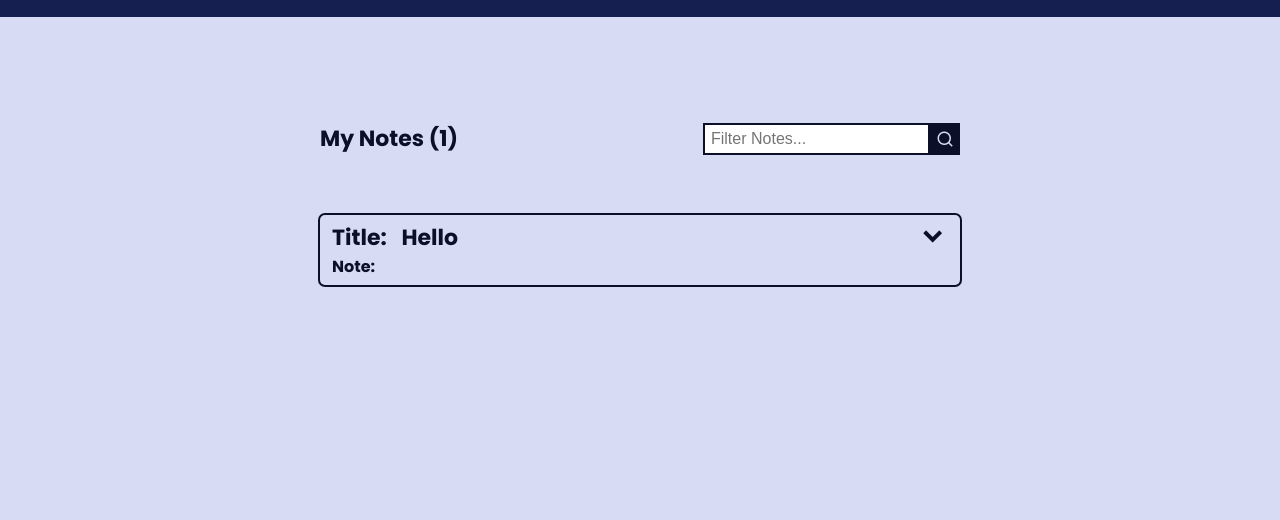
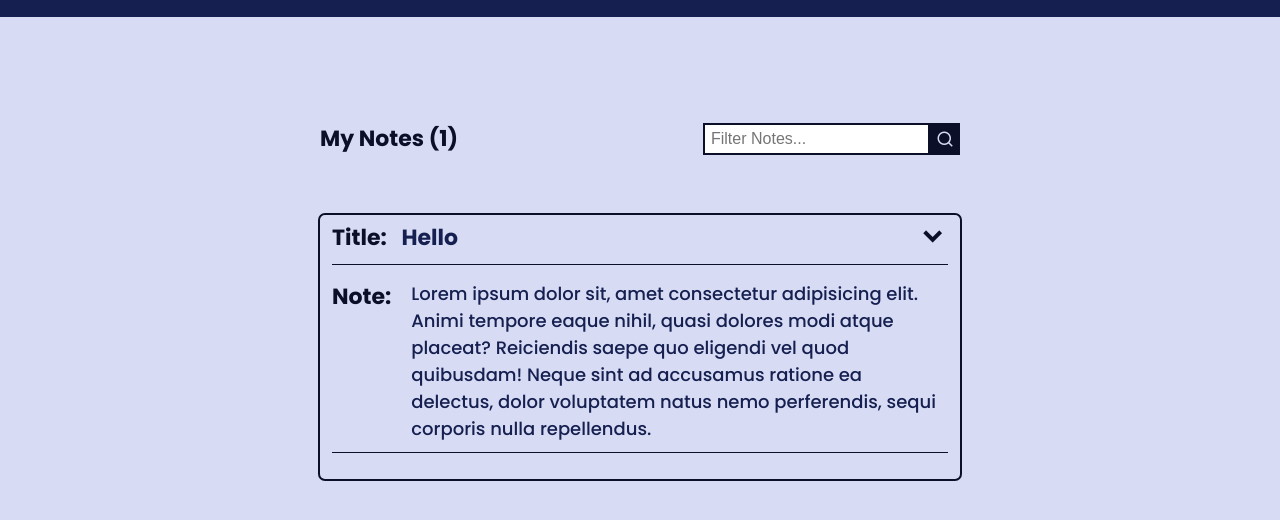
Before and after one commit to okorojames/james-note-app, a plain HTML site: page index.html in a window 1280 px wide. Shown: the part 78-598 px from the top of the page. Drawn offline with nearby package versions, Linux system fonts and the light colour scheme.

Commit message:
started the notes body section

```diff
--- a/index.html
+++ b/index.html
@@ -60,7 +60,7 @@
         <!--  -->
         <!-- BODY -->
         <div class="note-body">
-          <h4 class="node-body-h4">Note: <p class="note-body-note"></p></h4>
+          <h4 class="node-body-h4">Note: <p class="note-body-note">Lorem ipsum dolor sit, amet consectetur adipisicing elit. Animi tempore eaque nihil, quasi dolores modi atque placeat? Reiciendis saepe quo eligendi vel quod quibusdam! Neque sint ad accusamus ratione ea delectus, dolor voluptatem natus nemo perferendis, sequi corporis nulla repellendus.</p></h4>
         </div>
         <!--  -->
         <!-- FOOTER -->
--- a/main.scss
+++ b/main.scss
@@ -125,14 +125,21 @@ header{
       box-shadow: 0 0 0 2px $dark--one;
       border-radius: .5rem;
       padding: .6rem 1.2rem;
+      //
+      // NOTE TITLE
+      //
       & .note-title{
         display: flex;
         justify-content: space-between;
         align-items: flex-start;
+        margin-bottom: 1.5rem;
+        border-bottom: 1.5px solid $dark--one;
+        padding-bottom: 1rem;
         & .note-title-h4{
           font-size: 2.2rem;
           & .note--title{
             margin-left: 1rem;
+            color: $dark--two;
           }
         }
       }
@@ -141,6 +148,26 @@ header{
         font-weight: 700;
         cursor: pointer;
       }
+      //
+      // NOTE BODY
+      //
+      & .note-body{
+        transition: all .5s ease-in-out;
+        border-bottom: 1.5px solid $dark--one;
+        padding-bottom: 1rem;
+        margin-bottom: 2rem;
+        & .node-body-h4{
+        font-size: 2.2rem;
+        display: flex;
+        gap: 1rem;
+        & .note-body-note{
+          margin-left: 1rem;
+          color: $dark--two;
+          font-size: 1.8rem;
+          font-weight: 500;
+        }
+      }
+      }
     }
   }
 }
```
Also changed, not shown: css/main.css, 1 other file.
